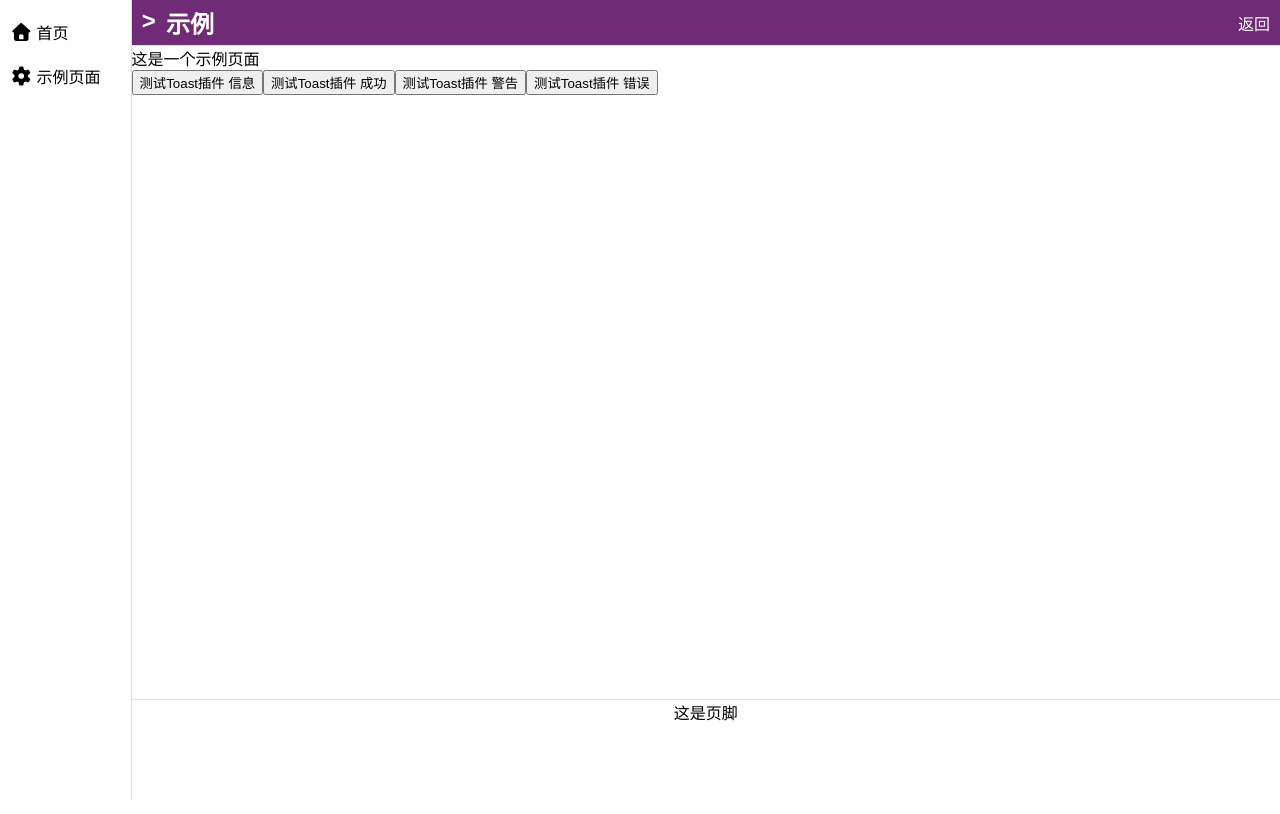
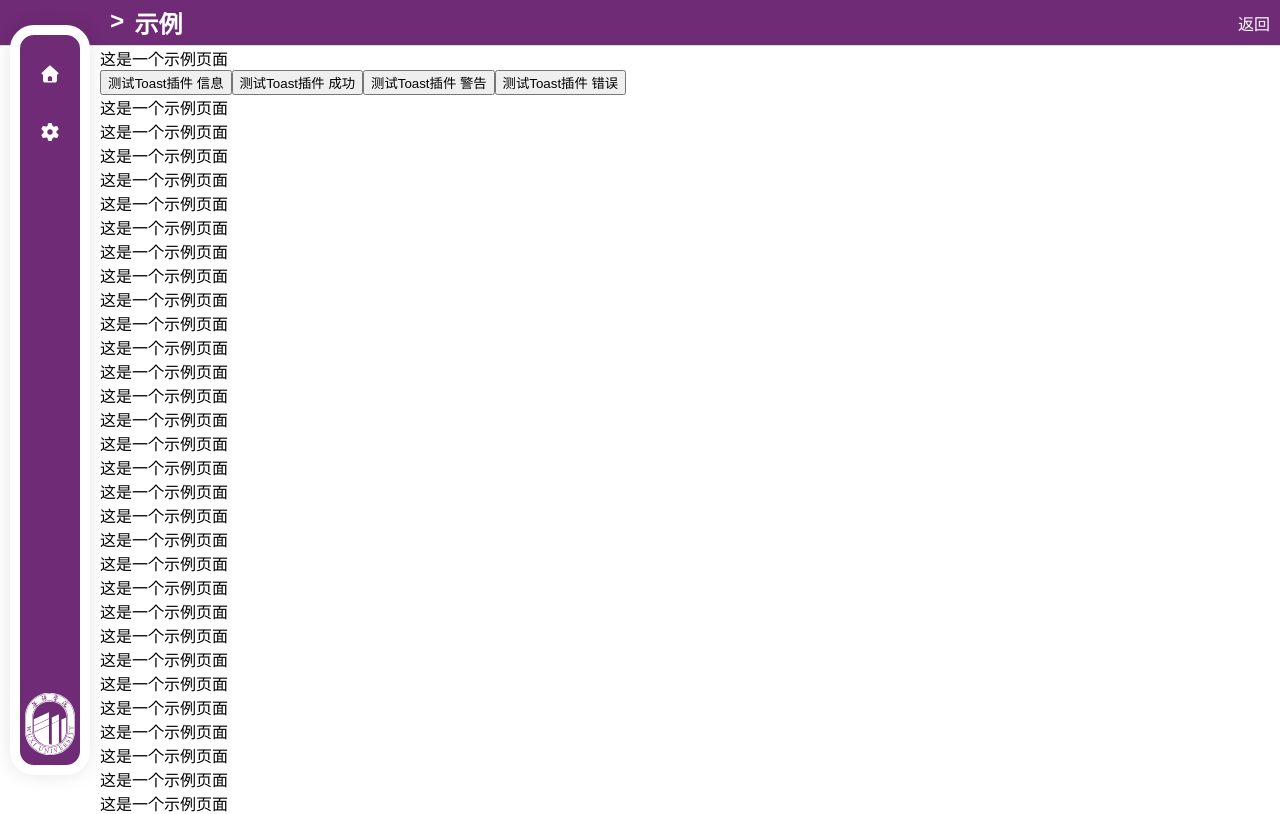
Before and after one commit to WXUProjects/CWXU-EducationEvaluationManagement-Frontend, a Vue app: page /example in a window 1280 px wide. Shown: the top 814 px of the page. Built offline with nearby package versions, Linux system fonts and the light colour scheme; a small style sheet from the web is missing.

Commit message:
导航栏美化

```diff
--- a/index.html
+++ b/index.html
@@ -11,6 +11,19 @@
       font-family: 'Jetbrains Mono', 'Maple Mono CN', monospace;
       margin: 0;
     }
+
+    ::-webkit-scrollbar {
+      width: 6px;
+      height: 6px;
+    }
+
+    ::-webkit-scrollbar-track {
+      background: #eee;
+    }
+
+    ::-webkit-scrollbar-thumb {
+      background: #6f2b75;
+    }
   </style>
 </head>
 
--- a/src/App.vue
+++ b/src/App.vue
@@ -85,6 +85,7 @@ const currentRouteName = computed(() => {
       font-weight: bold;
       color: #fff;
       padding: 5px 10px;
+      margin-left: 100px;
     }
 
     .header-tabs {
@@ -102,6 +103,7 @@ const currentRouteName = computed(() => {
   }
 
   .router-content {
+    padding-left: 100px;
     flex: 1;
   }
 }
--- a/src/components/Footer.vue
+++ b/src/components/Footer.vue
@@ -6,6 +6,7 @@
     width: 100%;
     height: 100px;
     border-top: 1px solid #ddd;
+    background: #6f2b75;
     text-align: center;
 }
 </style>
--- a/src/components/NavigationBar.vue
+++ b/src/components/NavigationBar.vue
@@ -1,5 +1,6 @@
 <template>
     <div class="NavBarContainer">
+        <div class="items">
             <router-link to="/" class="item">
                 <font-awesome-icon icon="fa-solid fa-home" class="icon" />
                 <div class="title">首页</div>
@@ -9,31 +10,66 @@
                 <div class="title">示例页面</div>
             </router-link>
         </div>
+        <div class="icon">
+            <img src="/public/svg/无锡学院-reverse-logo.svg"></img>
+        </div>
+    </div>
 </template>
 
 <style scoped>
 .NavBarContainer {
-    padding: 10px;
-    border-right: 1px solid #ddd;
+    height: 90%;
+    position: fixed;
+    left: 10px;
+    top: 50%;
+    transform: translateY(-50%);
+    padding: 5px;
+    background-color: #6f2b75;
+    box-shadow: 0 0 20px rgba(0, 0, 0, 0.1);
+    border-radius: 24px;
+    border: 10px solid #fff;
+    display: flex;
+    flex-direction: column;
+    justify-content: space-between;
+
+    transition: box-shadow 0.1s ease-in-out;
+
+    .items {
         display: flex;
         flex-direction: column;
         align-items: center;
+        gap: 10px;
 
         .item {
             display: flex;
-        width: 100%;
+            width: 28px;
+            height: 28px;
             padding: 10px;
             flex-direction: row;
-        justify-content: flex-start;
+            justify-content: center;
             align-items: center;
+            border-radius: 18px;
             gap: 4px;
-        color: #000;
+            color: #fff;
             text-decoration: none;
-        transition: color 0.1s ease-in-out, background-color 0.1s ease-in-out;
+            transform: scale(0.95);
+
+            transition: color 0.1s ease-in-out, background-color 0.1s ease-in-out, box-shadow 0.1s ease-in-out, transform 0.1s ease-in-out;
+
+            &:first-child {
+                margin-top: 10px;
+            }
 
             &:hover {
                 color: #333;
                 background-color: #eee;
+                box-shadow: 0 0 5px rgba(0, 0, 0, 0.1);
+                transform: scale(1);
+            }
+
+            &:hover .title {
+                opacity: 1;
+                transform: translateX(0px);
             }
 
             .icon {
@@ -41,7 +77,26 @@
             }
 
             .title {
-            font-size: 16px;
+                position: absolute;
+                width: 30px;
+                bottom: -20px;
+                padding: 2px 5px;
+                width: 100px;
+                color: #fff;
+                text-align: center;
+                font-size: 12px;
+                opacity: 0;
+
+                transition: opacity 0.1s ease-in-out;
+            }
+        }
+    }
+
+    .icon{
+        width: 50px;
+
+        img{
+            width: 100%;
         }
     }
 }
--- a/src/views/Exam.vue
+++ b/src/views/Exam.vue
@@ -5,6 +5,45 @@
         <button @click="success">测试Toast插件 成功</button>
         <button @click="warn">测试Toast插件 警告</button>
         <button @click="error">测试Toast插件 错误</button>
+        <div>这是一个示例页面</div>
+        <div>这是一个示例页面</div>
+        <div>这是一个示例页面</div>
+        <div>这是一个示例页面</div>
+        <div>这是一个示例页面</div>
+        <div>这是一个示例页面</div>
+        <div>这是一个示例页面</div>
+        <div>这是一个示例页面</div>
+        <div>这是一个示例页面</div>
+        <div>这是一个示例页面</div>
+        <div>这是一个示例页面</div>
+        <div>这是一个示例页面</div>
+        <div>这是一个示例页面</div>
+        <div>这是一个示例页面</div>
+        <div>这是一个示例页面</div>
+        <div>这是一个示例页面</div>
+        <div>这是一个示例页面</div>
+        <div>这是一个示例页面</div>
+        <div>这是一个示例页面</div>
+        <div>这是一个示例页面</div>
+        <div>这是一个示例页面</div>
+        <div>这是一个示例页面</div>
+        <div>这是一个示例页面</div>
+        <div>这是一个示例页面</div>
+        <div>这是一个示例页面</div>
+        <div>这是一个示例页面</div>
+        <div>这是一个示例页面</div>
+        <div>这是一个示例页面</div>
+        <div>这是一个示例页面</div>
+        <div>这是一个示例页面</div>
+        <div>这是一个示例页面</div>
+        <div>这是一个示例页面</div>
+        <div>这是一个示例页面</div>
+        <div>这是一个示例页面</div>
+        <div>这是一个示例页面</div>
+        <div>这是一个示例页面</div>
+        <div>这是一个示例页面</div>
+        <div>这是一个示例页面</div>
+        <div>这是一个示例页面</div>
     </div>
 </template>
 
```
Also changed, not shown: public/svg/无锡学院-reverse-logo.svg (added). Lines whose indentation alone changed are shown as unchanged.
